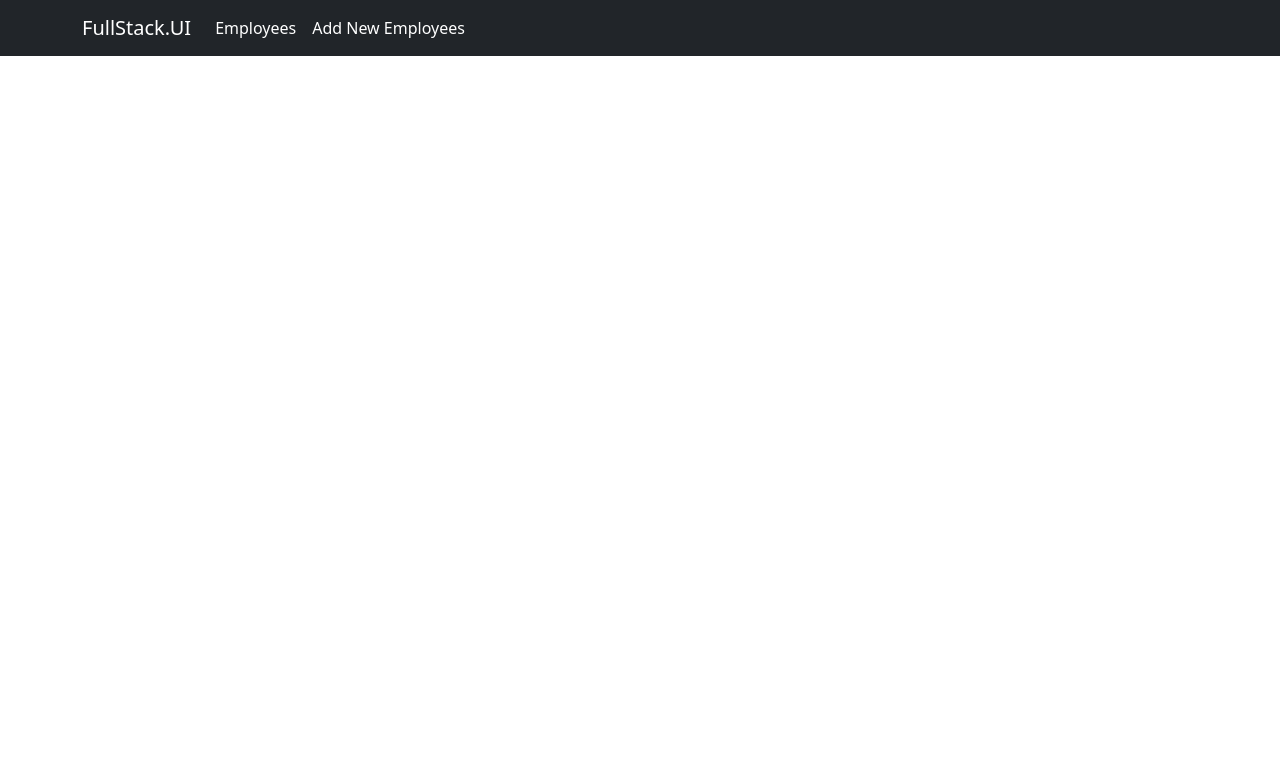
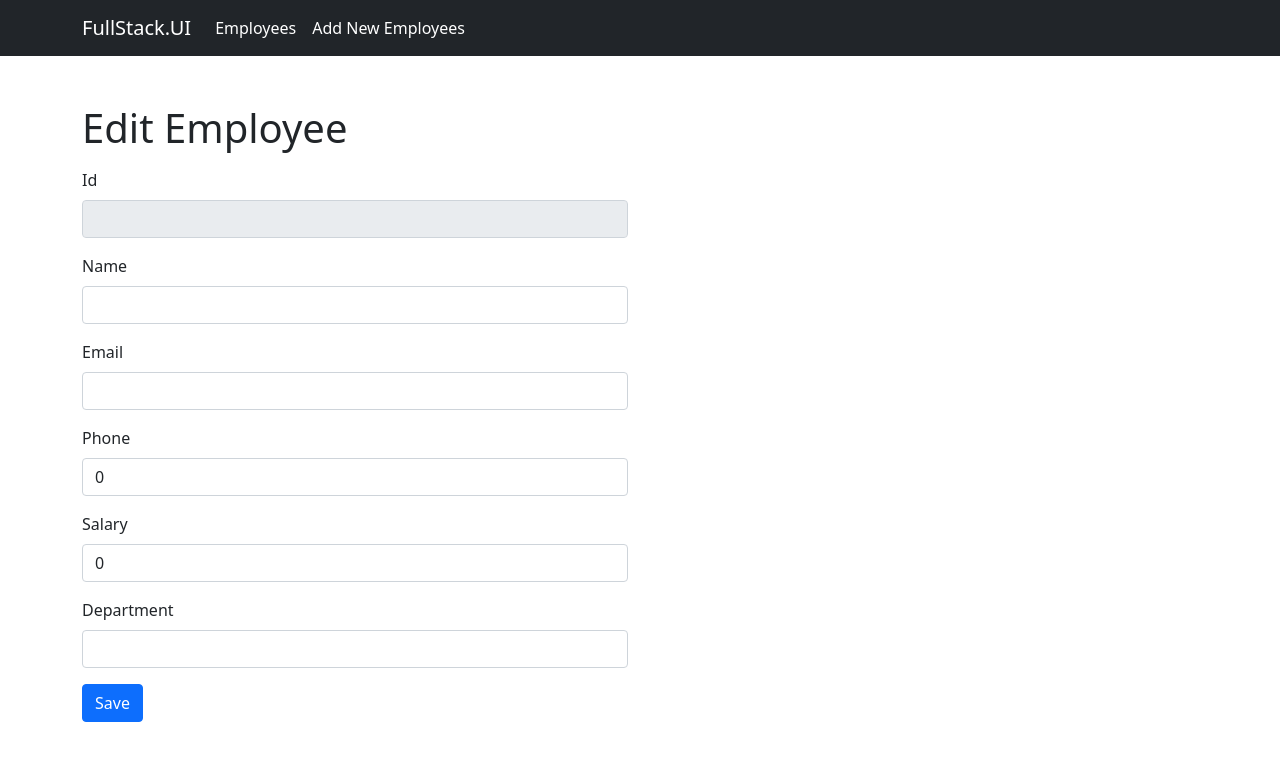
Before and after one commit to anatMo/FullStack.UI2, an Angular app: page /employees/edit/1 in a window 1280 px wide. Before the commit this address led to /. Shown: the top 760 px of the page. Built offline with nearby package versions, Linux system fonts and the light colour scheme; no server answers.

Commit message:
edit employee works

```diff
--- a/src/app/app-routing.module.ts
+++ b/src/app/app-routing.module.ts
@@ -2,6 +2,7 @@
 import { RouterModule, Routes } from '@angular/router';
 import { EmployeesListComponent } from './components/employees/employees-list/employees-list.component';
 import { AddEmployeeComponent } from './components/employees/add-employee/add-employee.component';
+import { EditEmployeeComponent } from './components/employees/edit-employee/edit-employee.component';
 
 const routes: Routes = [
   {
@@ -15,6 +16,10 @@
   {
     path: 'employees/add',
     component: AddEmployeeComponent
+  },
+  {
+    path: 'employees/edit/:id',
+    component: EditEmployeeComponent
   }
 ];
 
--- a/src/app/components/employees/edit-employee/edit-employee.component.html
+++ b/src/app/components/employees/edit-employee/edit-employee.component.html
@@ -1 +1,44 @@
-<p>edit-employee works!</p>
+<div class="container my-5">
+    <h1 class="mb-3">Edit Employee</h1>
+
+    <div class="row">
+        <div class="col-6">
+            <form #form="ngForm" (ngSubmit)="updateEmployee()">
+                <div class="mb-3">
+                    <label for="id" class="form-label">Id</label>
+                    <input type="text" class="form-control" id="id" readonly
+                    name="name" [(ngModel)]="employeeDetails.id">
+                  </div>
+                <div class="mb-3">
+                  <label for="name" class="form-label">Name</label>
+                  <input type="text" class="form-control" id="name"
+                  name="name" [(ngModel)]="employeeDetails.name">
+                </div>
+                <div class="mb-3">
+                    <label for="email" class="form-label">Email</label>
+                    <input type="email" class="form-control" id="email"
+                    name="email" [(ngModel)]="employeeDetails.email">
+                </div>
+                <div class="mb-3">
+                    <label for="phone" class="form-label">Phone</label>
+                    <input type="number" class="form-control" id="phone"
+                    name="phone" [(ngModel)]="employeeDetails.phone">
+                </div>
+                <div class="mb-3">
+                    <label for="salary" class="form-label">Salary</label>
+                    <input type="number" class="form-control" id="salary"
+                    name="salary" [(ngModel)]="employeeDetails.salary">
+                </div>
+                <div class="mb-3">
+                    <label for="department" class="form-label">Department</label>
+                    <input type="text" class="form-control" id="department"
+                    name="department" [(ngModel)]="employeeDetails.department">
+                </div>
+                <button type="submit" class="btn btn-primary">Save</button>
+            </form>
+        </div>
+    </div>
+
+
+
+</div>
--- a/src/app/components/employees/edit-employee/edit-employee.component.ts
+++ b/src/app/components/employees/edit-employee/edit-employee.component.ts
@@ -1,4 +1,7 @@
 import { Component } from '@angular/core';
+import { ActivatedRoute, Router } from '@angular/router';
+import { EmployeesService } from '../../../services/employees.service';
+import { Employee } from '../../../models/employee.model';
 
 @Component({
   selector: 'app-edit-employee',
@@ -7,4 +10,41 @@
 })
 export class EditEmployeeComponent {
 
+  employeeDetails: Employee = {
+    id: '',
+    name: '',
+    email: '',
+    phone: 0,
+    salary: 0,
+    department: ''
+  }
+
+  constructor(private route:ActivatedRoute, private employeeService: EmployeesService, private router: Router) {}
+
+  ngOnInit(): void {
+    this.route.paramMap.subscribe({
+      next: (params) => {
+        const id = params.get('id');
+
+        if(id){
+          this.employeeService.getmployee(id)
+          .subscribe({
+            next: (response) => {
+              this.employeeDetails = response;
+            }
+          })
+        }
+      }
+    })
+  }
+
+  updateEmployee() {
+    this.employeeService.updateEmployee(this.employeeDetails.id, this.employeeDetails)
+    .subscribe({
+      next: (response) => {
+        this.router.navigate(['employees']);
+      }
+    });
+  }
+
 }
--- a/src/app/components/employees/employees-list/employees-list.component.html
+++ b/src/app/components/employees/employees-list/employees-list.component.html
@@ -9,6 +9,8 @@
                 <th>Email</th>
                 <th>Phone</th>
                 <th>Salary</th>
+                <th>Department</th>
+                <th> </th>
             </tr>
         </thead>
         <tbody>
@@ -18,6 +20,8 @@
                 <td>{{ employee.email}}</td>
                 <td>{{ employee.phone}}</td>
                 <td>{{ employee.salary}}</td>
+                <td>{{ employee.department}}</td>
+                <td><a [routerLink]="['/employees','edit',employee.id]">View</a></td>
             </tr>
         </tbody>
     </table>
--- a/src/app/services/employees.service.ts
+++ b/src/app/services/employees.service.ts
@@ -2,7 +2,7 @@
 import { Injectable } from '@angular/core';
 import { environment } from '../../environments/environment';
 import { Employee } from '../models/employee.model';
-import { Observable } from 'rxjs';
+import { Observable, empty } from 'rxjs';
 
 @Injectable({
   providedIn: 'root'
@@ -20,4 +20,12 @@
     addEmployeeRequest.id = '00000000-0000-0000-0000-000000000000';
     return this.http.post<Employee>(this.baseApiUrl + '/api/Employees', addEmployeeRequest);
   }
+
+  getmployee(id: string): Observable<Employee>{
+    return this.http.get<Employee>(this.baseApiUrl + '/api/Employees/' + id)
+  }
+
+  updateEmployee(id: string, updateEmployeeRequaest: Employee): Observable<Employee> {
+    return this.http.put<Employee>(this.baseApiUrl + '/api/Employees/' + id, updateEmployeeRequaest);
+  }
 }
```
